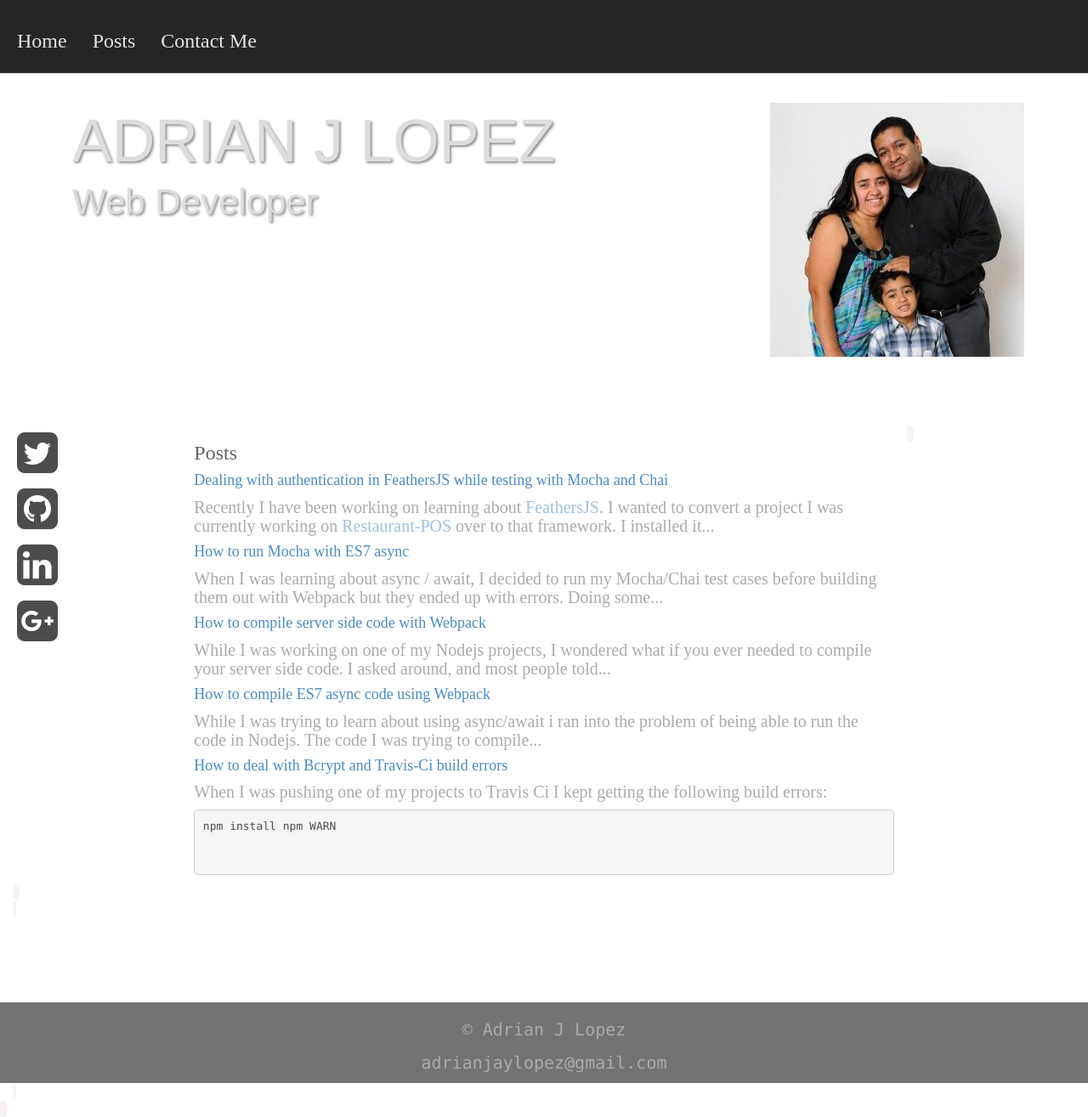
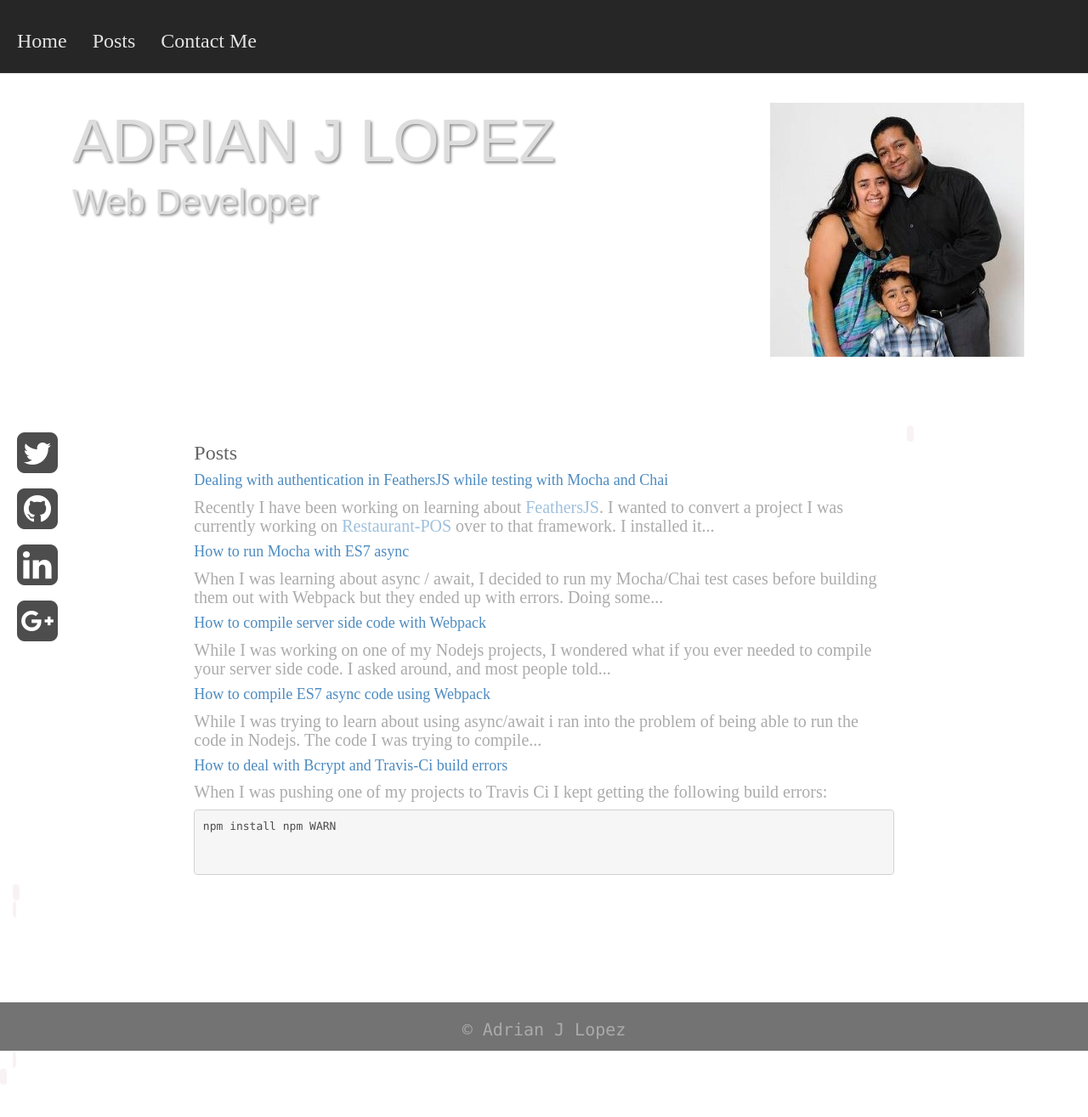
Before and after one commit to jayzamazing/Web-Developer-Portfolio, a Jekyll site: the page built from archive.html, in a window 1280 px wide and 1315 px high. Shown: the whole window at 85% size. Built offline with Jekyll 4.4.1, drawn with Linux system fonts in a browser that asks for light colours; nearby versions of some CDN libraries; some web fonts are replaced.

Commit message:
Added left and right margins to social in css/style.css. Removed email address from footer in _includes/footer.html and as variable from _config.yml.

```diff
--- a/_config.yml
+++ b/_config.yml
@@ -1,6 +1,5 @@
 # Site settings
 title: "Adrian J Lopez"
-email: adrianjaylopez@gmail.com
 description: "Web Developer"
 baseurl: "/Web-Developer-Portfolio"
 url: "http://localhost:4000"
--- a/_includes/footer.html
+++ b/_includes/footer.html
@@ -8,10 +8,7 @@
         </ul>
     </div>
     <br>
-    <p class="col-xs-12 col-sm-12 col-md-12 col-lg-12">
+    <p>
         <span class="copyright">&#169; {{site.title}}</span>
     </p>
-    <p class="col-xs-12 col-sm-12 col-md-12 col-lg-12">
-        {{site.email}}
-    </p>
 </footer>
--- a/css/style.css
+++ b/css/style.css
@@ -60,6 +60,8 @@
 }
 .social {
   padding-left: 0;
+  margin-left: auto;
+  margin-right: auto;
 }
 .social-bottom {
   max-width: 197px;
```
